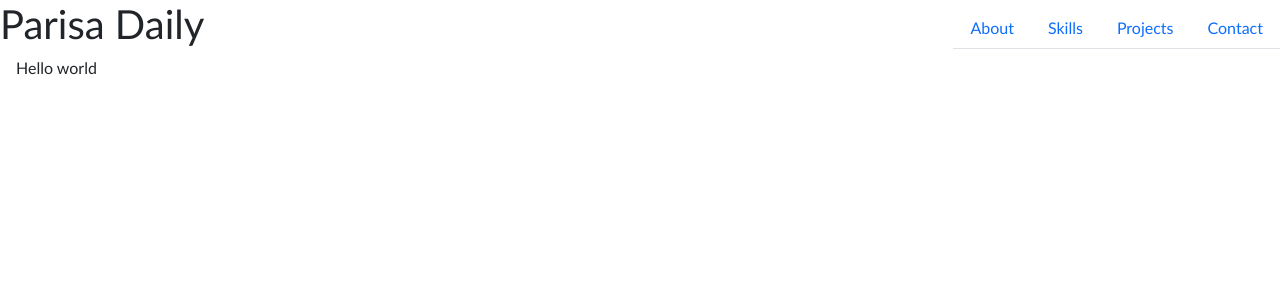
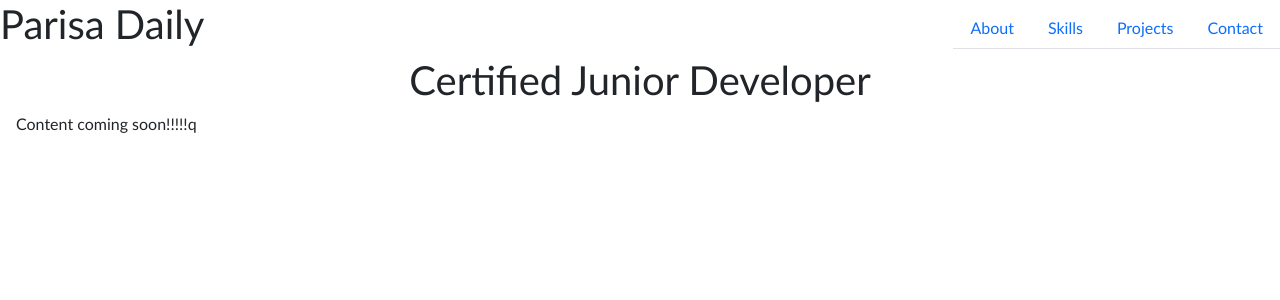
Before and after one commit to pada2024/Parisa-React-Portfolio, a React (Vite) app: page / in a window 1280 px wide. Shown: the top 300 px of the page. Built offline with nearby package versions, Linux system fonts and the light colour scheme.

Commit message:
getting started on about page

```diff
--- /dev/null
+++ b/navTabs.css
@@ -0,0 +1,4 @@
+/* navTabs.css */
+.nav-tabs-bg {
+    background-color: #5d0cff; /* Replace with your desired color */
+  }
--- a/src/components/About.jsx
+++ b/src/components/About.jsx
@@ -1,7 +1,8 @@
 export default function About() {
     return (
-        <>
-            Hello world
-        </>
+        <body>
+    <h1 class="text-center"> Certified Junior Developer</h1>
+    <p>Content coming soon!!!!!q</p>
+</body>
     )
 }
--- a/src/components/NavTabs.jsx
+++ b/src/components/NavTabs.jsx
@@ -1,5 +1,4 @@
 import { Link, useLocation } from 'react-router-dom';
-
 
 function NavTabs() {
   const currentPage = useLocation().pathname;
```
Also changed, not shown: src/App.css (line endings or trailing spaces).
